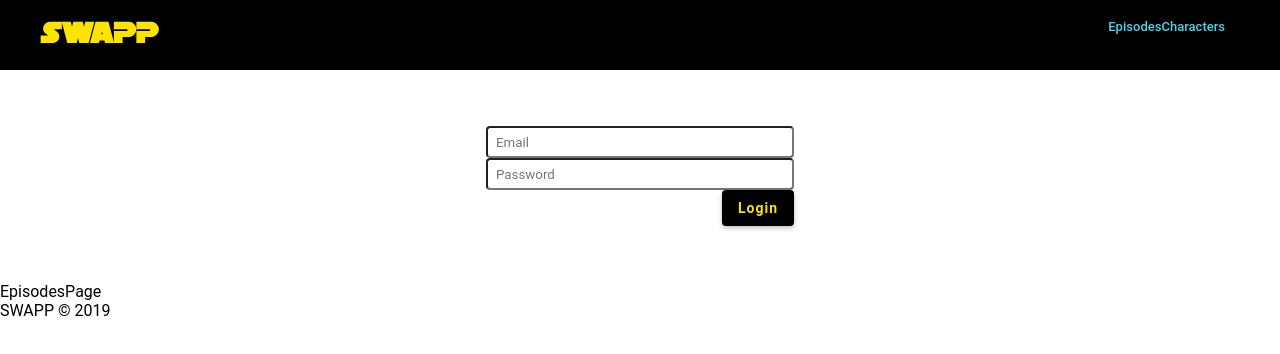
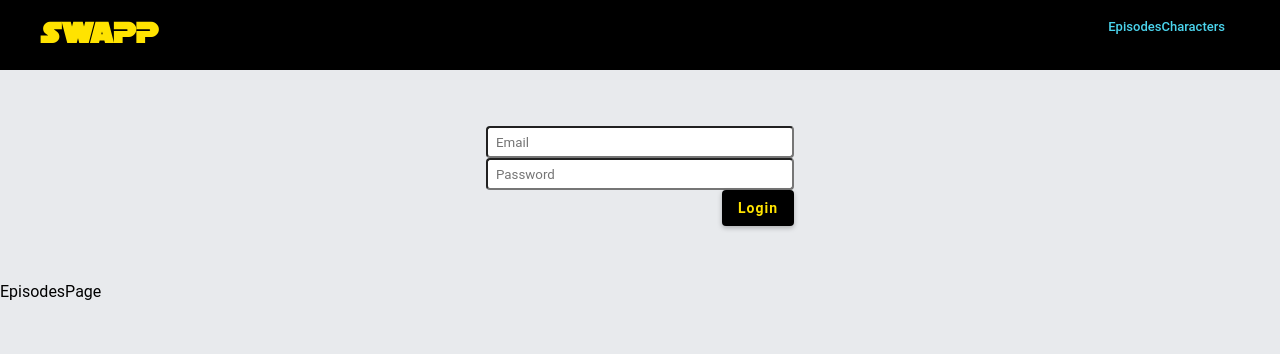
Before and after one commit to mdamyanova/SoftUni-React-Web-Applications-Masterclass-Swapp, a React (Create React App) app in the folder swapp/: page / in a window 1280 px wide. Shown: the top 354 px of the page. Built offline with nearby package versions, Linux system fonts and the light colour scheme.

Commit message:
Change background color

```diff
--- a/swapp/src/App.css
+++ b/swapp/src/App.css
@@ -4,3 +4,7 @@
   border: 2px solid greenyellow;
   border-radius: 5px;
 }
+
+html {
+  background-color: var(--default-background-color);
+}
--- a/swapp/src/App.js
+++ b/swapp/src/App.js
@@ -44,7 +44,6 @@ export default class App extends Component {
           <LoginForm />
           <Routes />
         </main>
-        <Footer />
       </div>
     );
   }
```
